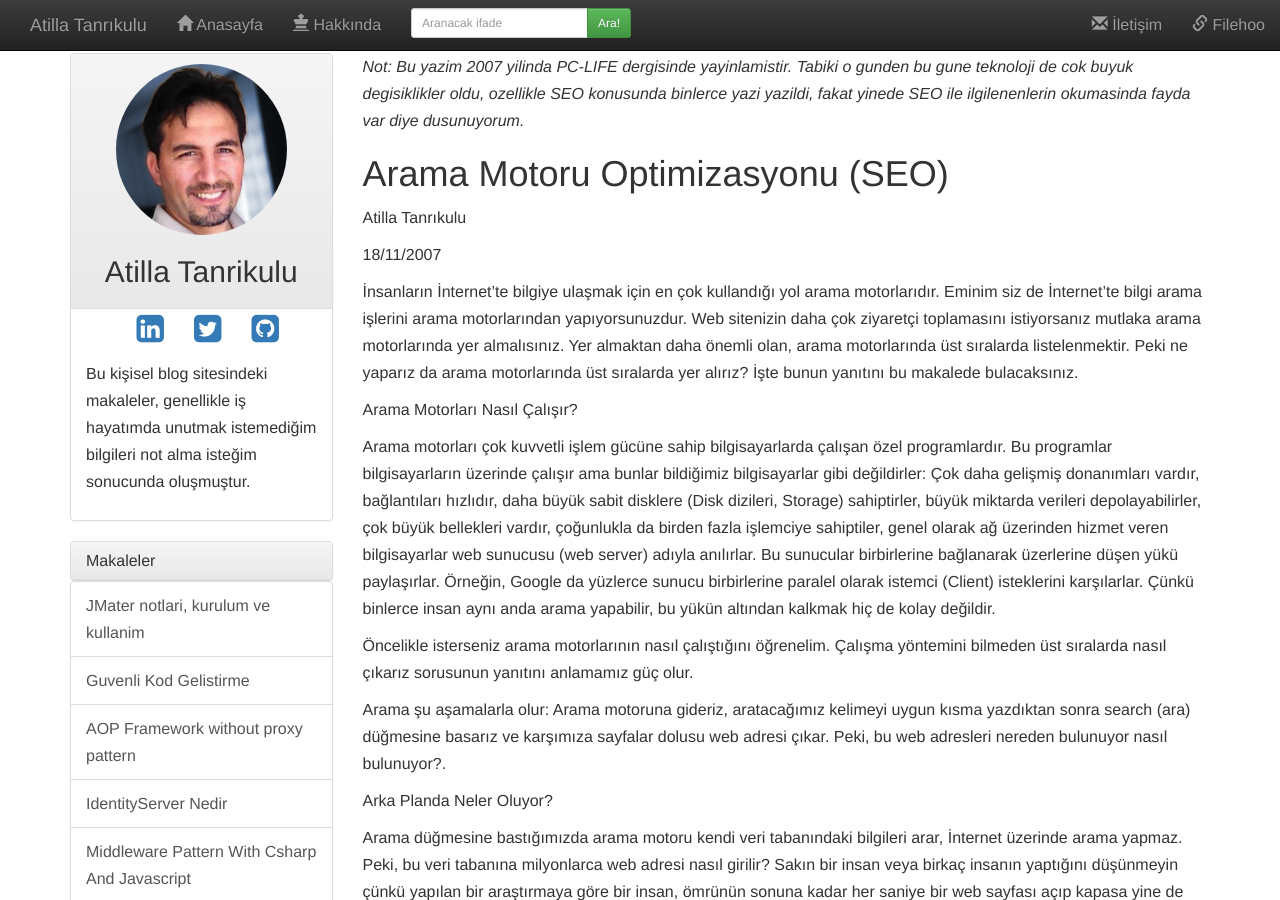
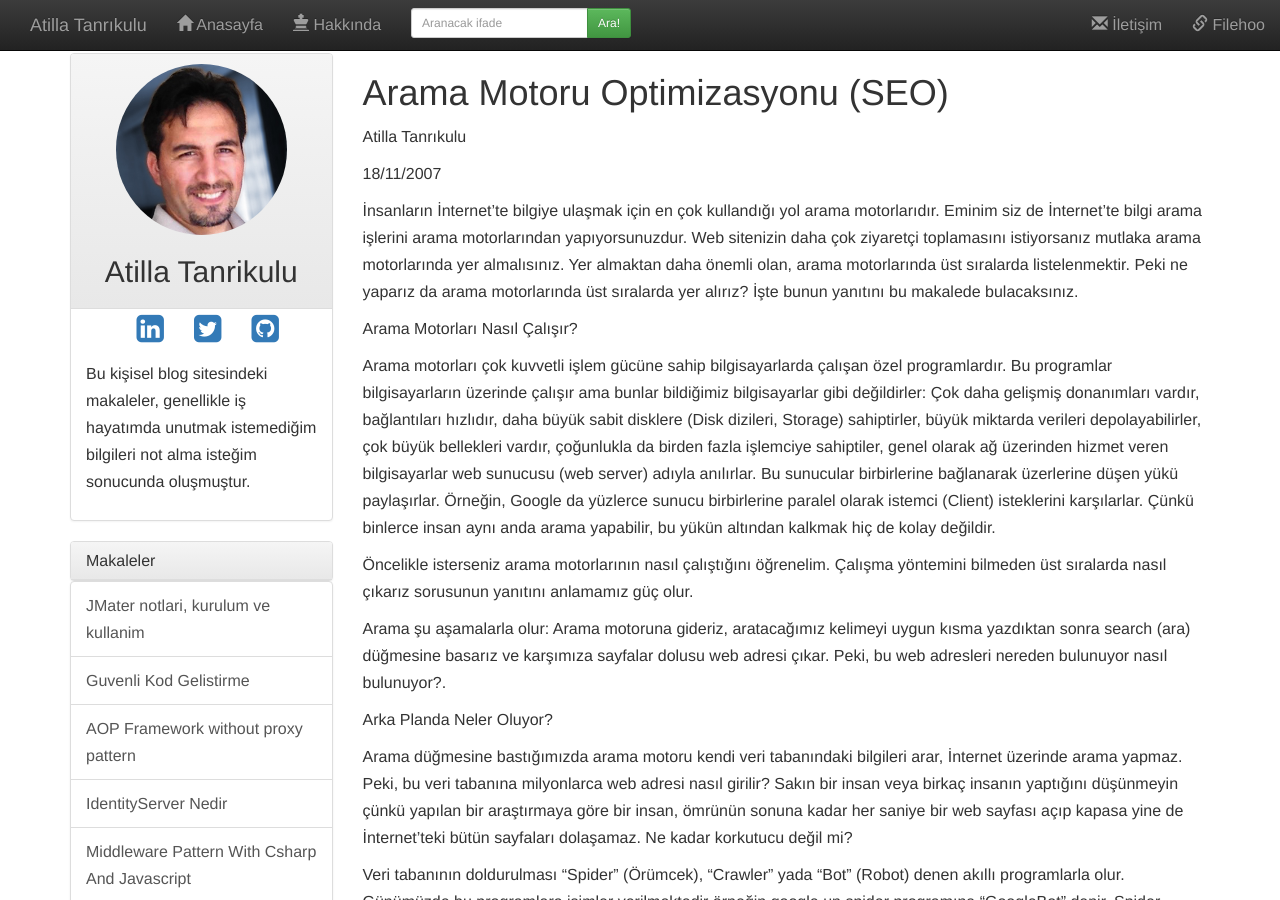
Before and after one commit to atillatan/blog, a Jekyll site: the page built from _articles/Arama-motorlari-sizi-ariyor.md, in a window 1280 px wide and 900 px high. Built offline with Jekyll 4.4.1, drawn with Linux system fonts in a browser that asks for light colours; nearby versions of some CDN libraries; comment, search, counter and statistics services are not loaded.

Commit message:
arama motorlari

```diff
--- a/_articles/Arama-motorlari-sizi-ariyor.md
+++ b/_articles/Arama-motorlari-sizi-ariyor.md
@@ -20,11 +20,6 @@ comments: true
 redirect_url: null
 ---
 
-
-
-
-
-_Not: Bu yazim 2007 yilinda PC-LIFE dergisinde yayinlamistir. Tabiki o gunden bu gune teknoloji de cok buyuk degisiklikler oldu, ozellikle SEO konusunda binlerce yazi yazildi, fakat yinede SEO ile ilgilenenlerin  okumasinda fayda var diye dusunuyorum._
 
 
 # Arama Motoru Optimizasyonu (SEO)
```
